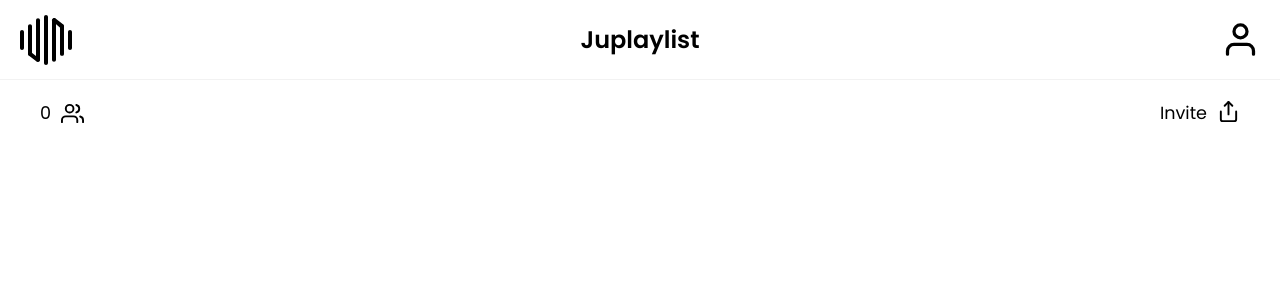
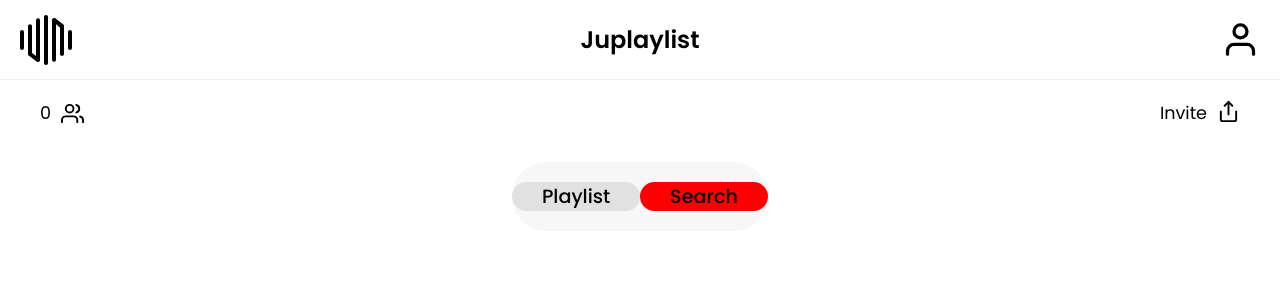
Before and after one commit to Jupitr-Corp/Juplaylist, a React (Create React App) app in the folder juplaylist/: page / in a window 1280 px wide. Shown: the top 300 px of the page. Built offline with nearby package versions, Linux system fonts and the light colour scheme.

Commit message:
toggle began

```diff
--- a/juplaylist/src/app/components/HomeBase.jsx
+++ b/juplaylist/src/app/components/HomeBase.jsx
@@ -1,5 +1,6 @@
 import React, { useState, useEffect } from "react";
 import HomeHeader from "./HomeHeader";
+import ToggleSwitch from "./ToggleSwitch";
 
 function HomeBase(props) {
   const { participants, SmsRequest, platform, setLoading, shareUrl } = props;
@@ -27,12 +28,15 @@ function HomeBase(props) {
   // ------------------ Render ------------------
 
   return (
+    <>
       <HomeHeader
         platform={platform}
         participants={participants}
         SmsRequest={SmsRequest}
         copyToClipboard={copyToClipboard}
       />
+      <ToggleSwitch />
+    </>
   );
 }
 
--- a/juplaylist/src/app/components/HomeHeader.jsx
+++ b/juplaylist/src/app/components/HomeHeader.jsx
@@ -1,4 +1,4 @@
-import React, { useEffect, useState } from "react";
+import React, { useState } from "react";
 import "../css/Home.css";
 import { FiUsers, FiShare } from "react-icons/fi";
 import Jupop from "../ux/Jupop";
--- a/juplaylist/src/app/components/Joining.jsx
+++ b/juplaylist/src/app/components/Joining.jsx
@@ -12,7 +12,7 @@ function Joining(props) {
       <div className="event-field">
         <fieldset>
           <legend>Event UID</legend>
-          <input type="tel" maxLength={10} placeholder="Rejoins-nous!" />
+          <input type="text" maxLength={6} placeholder="Rejoins-nous!" />
         </fieldset>
         <button>Join</button>
       </div>
--- /dev/null
+++ b/juplaylist/src/app/components/ToggleSwitch.jsx
@@ -0,0 +1,30 @@
+import React, { useState } from "react";
+import "../css/ToggleSwitch.css";
+function ToggleSwitch(props) {
+  // ------------------ States ------------------
+  const [onPlaylist, setOnPlaylist] = useState(true);
+
+  // ------------------ Effects ------------------
+
+  // ------------------ Render ------------------
+  return (
+    <div className="toggle-switch">
+      <div className="switch">
+        <div
+          onClick={() => setOnPlaylist(true)}
+          className={onPlaylist ? "left active" : "left"}
+        >
+          <span>Playlist</span>
+        </div>
+        <div
+          onClick={() => setOnPlaylist(false)}
+          className={onPlaylist ? "right" : "right active"}
+        >
+          <span>Search</span>
+        </div>
+      </div>
+    </div>
+  );
+}
+
+export default ToggleSwitch;
--- /dev/null
+++ b/juplaylist/src/app/css/ToggleSwitch.css
@@ -0,0 +1,42 @@
+.toggle-switch {
+  display: flex;
+  flex: 1;
+  align-items: center;
+  justify-content: center;
+  width: 100%;
+  font-family: "Poppins", sans-serif;
+  font-weight: 500;
+  padding: 20px 0;
+  height: 100px;
+}
+
+.toggle-switch .switch {
+  display: flex;
+  min-width: 230px;
+  max-width: 260px;
+  width: 20vw;
+  align-items: center;
+  justify-content: space-evenly;
+  flex-direction: row;
+  background-color: #f7f7f7;
+  padding: 20px 0;
+  border-radius: 50px;
+}
+
+.toggle-switch .left,
+.toggle-switch .right {
+  display: flex;
+  align-items: center;
+  justify-content: center;
+  flex: 1;
+  border-radius: 50px;
+  background-color: red;
+  color: #000;
+  font-size: 1.2rem;
+  cursor: pointer;
+  transition: all 0.3s ease;
+}
+
+.toggle-switch .active {
+  background-color: #e1e1e1;
+}
```
Lines whose indentation alone changed are shown as unchanged.
